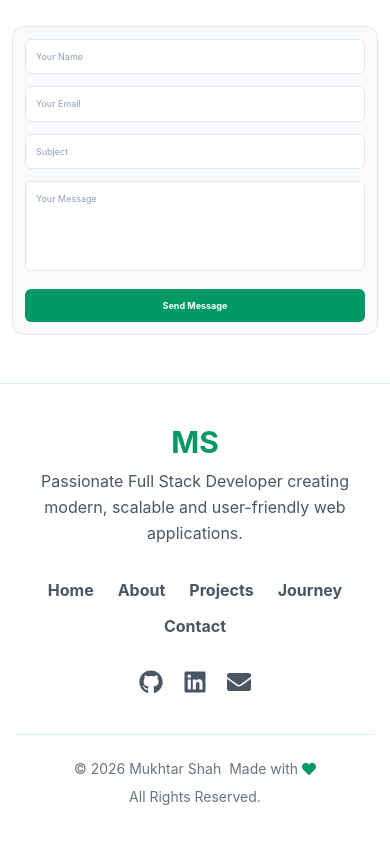
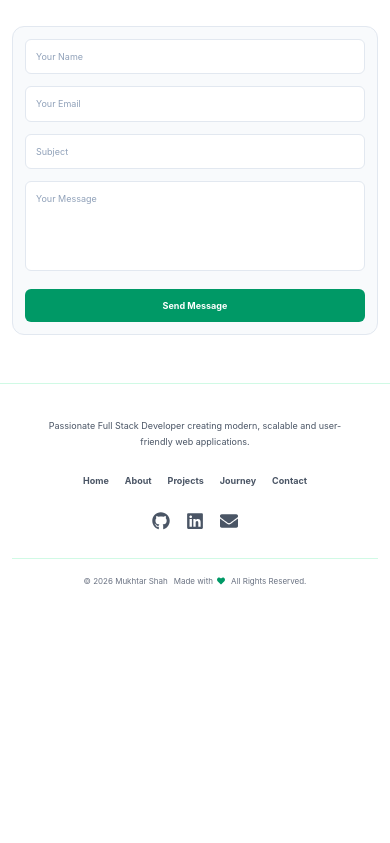
Before and after one commit to mrmukhtar05/my-portfolio, a React (Vite) app: page / in a window 390 px wide. Shown: the part 4030-4873 px from the top of the page. After the commit the page ends 4645 px from the top, so only its background shows below. Built offline with nearby package versions, Linux system fonts and the light colour scheme; no server answers.

Commit message:
Update Hero, About, Navbar and Home layout

```diff
--- a/src/components/Footer.jsx
+++ b/src/components/Footer.jsx
@@ -8,69 +8,145 @@ import {
 const Footer = () => {
   return (
     <footer className="border-t border-emerald-100 bg-white">
-      <div className="max-w-7xl mx-auto px-4 sm:px-6 lg:px-8 py-10">
+      <div className="max-w-7xl mx-auto px-3 sm:px-6 lg:px-8 py-7 sm:py-10">
 
         {/* Main Footer */}
-        <div className="flex flex-col lg:flex-row justify-between items-center lg:items-start gap-8">
+        <div
+          className="
+            flex
+            flex-col
+            lg:flex-row
+            justify-between
+            items-center
+            lg:items-start
+            gap-6
+            sm:gap-8
+          "
+        >
 
           {/* Logo / About */}
           <div className="text-center lg:text-left">
-            <h2 className="text-3xl font-bold text-emerald-600">
+
+            {/* MS hidden on small screen */}
+            <h2 className="hidden sm:block text-3xl font-bold text-emerald-600">
               MS
             </h2>
 
-            <p className="text-gray-600 mt-2 max-w-sm leading-relaxed">
+            <p
+              className="
+                text-gray-600
+                mt-1.5
+                sm:mt-2
+                max-w-xs
+                sm:max-w-sm
+                text-[9px]
+                sm:text-sm
+                lg:text-base
+                leading-4
+                sm:leading-relaxed
+              "
+            >
               Passionate Full Stack Developer creating modern,
               scalable and user-friendly web applications.
             </p>
+
           </div>
 
           {/* Navigation */}
-          <div className="flex flex-wrap justify-center gap-x-6 gap-y-3 text-gray-600 font-bold">
+          <div
+            className="
+              flex
+              flex-wrap
+              justify-center
+              gap-x-4
+              gap-y-2
+              sm:gap-x-6
+              sm:gap-y-3
+              text-gray-600
+              font-bold
+              text-[9px]
+              sm:text-sm
+              lg:text-base
+            "
+          >
             <a
               href="#home"
-    className="hover:text-emerald-600 transition-colors duration-300"
+              className="
+                hover:text-emerald-600
+                transition-colors
+                duration-300
+              "
             >
               Home
             </a>
 
             <a
               href="#about"
-    className="hover:text-emerald-600 transition-colors duration-300"
+              className="
+                hover:text-emerald-600
+                transition-colors
+                duration-300
+              "
             >
               About
             </a>
 
             <a
               href="#projects"
-    className="hover:text-emerald-600 transition-colors duration-300"
+              className="
+                hover:text-emerald-600
+                transition-colors
+                duration-300
+              "
             >
               Projects
             </a>
 
             <a
               href="#journey"
-    className="hover:text-emerald-600 transition-colors duration-300"
+              className="
+                hover:text-emerald-600
+                transition-colors
+                duration-300
+              "
             >
               Journey
             </a>
 
             <a
               href="#contact"
-    className="hover:text-emerald-600 transition-colors duration-300"
+              className="
+                hover:text-emerald-600
+                transition-colors
+                duration-300
+              "
             >
               Contact
             </a>
           </div>
 
           {/* Social Icons */}
-          <div className="flex gap-5 text-2xl text-gray-600">
+          <div
+            className="
+              flex
+              gap-4
+              sm:gap-5
+              text-lg
+              sm:text-2xl
+              text-gray-600
+            "
+          >
             <a
               href="https://github.com/mrmukhtar05"
               target="_blank"
               rel="noopener noreferrer"
               aria-label="GitHub"
-              className="hover:text-emerald-600 hover:-translate-y-1 transition-all duration-300"
+              className="
+                hover:text-emerald-600
+                hover:-translate-y-1
+                transition-all
+                duration-300
+              "
             >
               <FaGithub />
             </a>
@@ -80,7 +156,12 @@ const Footer = () => {
               target="_blank"
               rel="noopener noreferrer"
               aria-label="LinkedIn"
-              className="hover:text-emerald-600 hover:-translate-y-1 transition-all duration-300"
+              className="
+                hover:text-emerald-600
+                hover:-translate-y-1
+                transition-all
+                duration-300
+              "
             >
               <FaLinkedin />
             </a>
@@ -88,24 +169,57 @@ const Footer = () => {
             <a
               href="mailto:mrmukhtar005@gmail.com"
               aria-label="Email"
-              className="hover:text-emerald-600 hover:-translate-y-1 transition-all duration-300"
+              className="
+                hover:text-emerald-600
+                hover:-translate-y-1
+                transition-all
+                duration-300
+              "
             >
               <FaEnvelope />
             </a>
           </div>
+
         </div>
 
         {/* Bottom */}
-        <div className="border-t border-emerald-100 mt-10 pt-6 text-center text-gray-500">
-          <p className="flex flex-wrap justify-center items-center gap-2 text-sm sm:text-base">
-            <span>© {new Date().getFullYear()} Mukhtar Shah</span>
+        <div
+          className="
+            border-t
+            border-emerald-100
+            mt-7
+            sm:mt-10
+            pt-4
+            sm:pt-6
+            text-center
+            text-gray-500
+          "
+        >
+          <p
+            className="
+              flex
+              flex-wrap
+              justify-center
+              items-center
+              gap-1.5
+              sm:gap-2
+              text-[8px]
+              sm:text-sm
+              lg:text-base
+            "
+          >
+            <span>
+              © {new Date().getFullYear()} Mukhtar Shah
+            </span>
 
             <span className="flex items-center gap-1">
               Made with
-              <FaHeart className="text-emerald-600" />
+              <FaHeart className="text-emerald-600 text-[8px] sm:text-sm" />
             </span>
 
-            <span>All Rights Reserved.</span>
+            <span>
+              All Rights Reserved.
+            </span>
           </p>
         </div>
 
```
Lines whose indentation alone changed are shown as unchanged.
